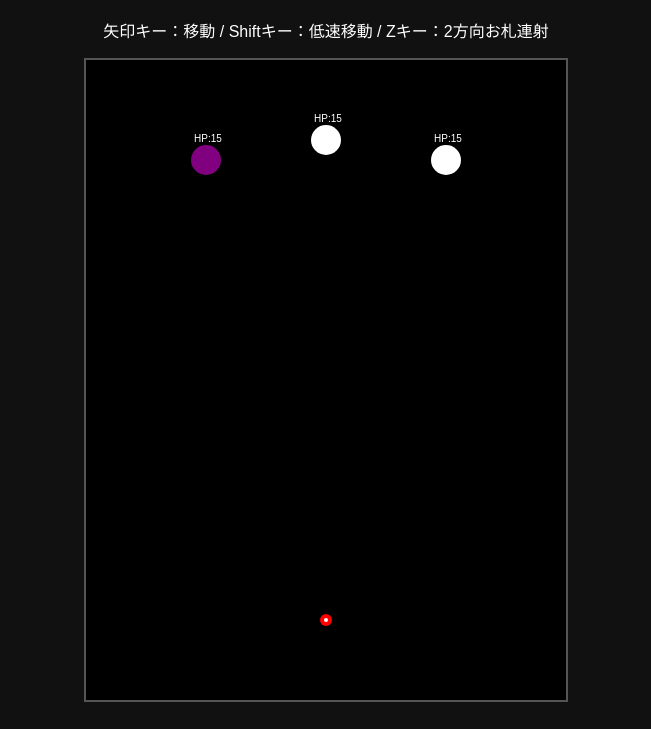
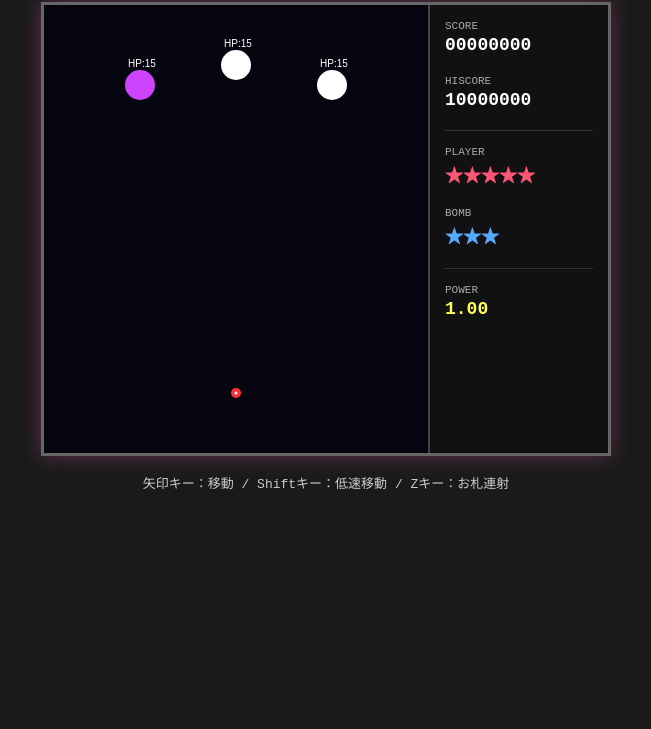
Before and after one commit to charky0704/Touhou-gensakuden, a plain HTML site: page index.html in a window 1280 px wide. Shown: the part 71-800 px from the top of the page, without its empty margins (314-965 px from the left). Drawn offline with Linux system fonts and the light colour scheme.

Commit message:
Update index.html

```diff
--- a/index.html
+++ b/index.html
@@ -4,25 +4,109 @@
     <meta charset="UTF-8">
     <title>東方幻作伝</title>
     <style>
-        body { background-color: #111; color: #fff; text-align: center; font-family: sans-serif; margin-top: 20px; }
-        canvas { background-color: #000; display: block; margin: 0 auto; border: 2px solid #555; }
+        body {
+            background-color: #1a1a1a;
+            color: #fff;
+            text-align: center;
+            font-family: 'Courier New', monospace;
+            margin: 0;
+            padding-top: 20px;
+        }
+        h1 { margin: 5px 0 15px 0; font-size: 22px; letter-spacing: 2px; color: #ffccff; }
+        /* ゲーム全体を横並びにするコンテナ */
+        #game-container {
+            display: inline-flex;
+            background-color: #000;
+            border: 3px solid #666;
+            box-shadow: 0 0 20px rgba(255,100,200,0.3);
+        }
+        canvas {
+            background-color: #05050f;
+            display: block;
+        }
+        /* 右側の情報パネル（本家風） */
+        #ui-panel {
+            width: 180px;
+            background-color: #111;
+            border-left: 2px solid #444;
+            padding: 15px;
+            text-align: left;
+            box-sizing: border-box;
+            font-size: 14px;
+        }
+        .ui-section {
+            margin-bottom: 20px;
+        }
+        .ui-label {
+            color: #aaa;
+            font-size: 11px;
+            margin-bottom: 3px;
+        }
+        .ui-value {
+            color: #fff;
+            font-size: 18px;
+            font-weight: bold;
+        }
     </style>
 </head>
 <body>
-    <h1>東方幻作伝 〜 霊夢装備実験場</h1>
-    <p>矢印キー：移動 / Shiftキー：低速移動 / Zキー：2方向お札連射</p>
-    <canvas id="gameCanvas" width="480" height="640"></canvas>
+    <h1>東方幻作伝 〜 Danmaku Prototype</h1>
+
+    <div id="game-container">
+        <!-- プレイ画面（キャンバス） -->
+        <canvas id="gameCanvas" width="384" height="448"></canvas>
+
+        <!-- 本家風の右側ステータスパネル -->
+        <div id="ui-panel">
+            <div class="ui-section">
+                <div class="ui-label">SCORE</div>
+                <div id="score-val" class="ui-value">00000000</div>
+            </div>
+            <div class="ui-section">
+                <div class="ui-label">HISCORE</div>
+                <div class="ui-value">10000000</div>
+            </div>
+            <hr style="border:0; border-top:1px solid #333; margin:15px 0;">
+            <div class="ui-section">
+                <div class="ui-label">PLAYER</div>
+                <div id="lives-val" class="ui-value" style="color: #ff5577;">★★★★★</div>
+            </div>
+            <div class="ui-section">
+                <div class="ui-label">BOMB</div>
+                <div id="bombs-val" class="ui-value" style="color: #55aaff;">★★★</div>
+            </div>
+            <hr style="border:0; border-top:1px solid #333; margin:15px 0;">
+            <div class="ui-section">
+                <div class="ui-label">POWER</div>
+                <div class="ui-value" style="color: #ffff55;">1.00</div>
+            </div>
+        </div>
+    </div>
+
+    <p style="margin-top: 15px; font-size: 13px; color: #ccc;">
+        矢印キー：移動 / Shiftキー：低速移動 / Zキー：お札連射
+    </p>
 
     <script>
         const canvas = document.getElementById('gameCanvas');
         const ctx = canvas.getContext('2d');
 
-        let player = { x: 240, y: 560, normalSpeed: 5, slowSpeed: 2, radius: 4 };
+        let player = {
+            x: canvas.width / 2,
+            y: canvas.height - 60,
+            normalSpeed: 4.5,
+            slowSpeed: 2,
+            radius: 3.5,
+            lives: 5,
+            bombs: 3,
+            score: 0
+        };
+
         let bullets = [];
         let enemies = [
-            { x: 120, y: 100, radius: 15, hp: 15 },
-            { x: 240, y: 80,  radius: 15, hp: 15 },
-            { x: 360, y: 100, radius: 15, hp: 15 }
+            { x: 96,  y: 80, radius: 15, hp: 15 },
+            { x: 192, y: 60, radius: 15, hp: 15 },
+            { x: 288, y: 80, radius: 15, hp: 15 }
         ];
         let keys = {};
         let shootInterval = 0;
@@ -31,26 +115,21 @@
         window.addEventListener('keyup', (e) => keys[e.key.toLowerCase()] = false);
 
         function update() {
-            // Shiftキーが押されているかでスピードを切り替え（低速移動）
             let currentSpeed = keys['shift'] ? player.slowSpeed : player.normalSpeed;
 
             // 移動処理
-            if ((keys['arrowleft'] || keys['a']) && player.x > 10) player.x -= currentSpeed;
-            if ((keys['arrowright'] || keys['d']) && player.x < canvas.width - 10) player.x += currentSpeed;
-            if ((keys['arrowup'] || keys['w']) && player.y > 10) player.y -= currentSpeed;
-            if ((keys['arrowdown'] || keys['s']) && player.y < canvas.height - 10) player.y += currentSpeed;
+            if ((keys['arrowleft'] || keys['a']) && player.x > 12) player.x -= currentSpeed;
+            if ((keys['arrowright'] || keys['d']) && player.x < canvas.width - 12) player.x += currentSpeed;
+            if ((keys['arrowup'] || keys['w']) && player.y > 12) player.y -= currentSpeed;
+            if ((keys['arrowdown'] || keys['s']) && player.y < canvas.height - 12) player.y += currentSpeed;
 
             // Zキーで2方向のお札を発射
             if (keys['z']) {
                 shootInterval++;
                 if (shootInterval >= 5) {
-                    // 高速時は少し外側に広がり、低速時は真直ぐ近くを飛ぶような調整も可能
-                    let offset = keys['shift'] ? 6 : 12;
-
-                    // 左右2発を同時に生成（真上に向かって発射）
-                    bullets.push({ x: player.x - offset, y: player.y - 10, speed: 12, angle: -Math.PI / 2 });
-                    bullets.push({ x: player.x + offset, y: player.y - 10, speed: 12, angle: -Math.PI / 2 });
-
+                    let offset = keys['shift'] ? 5 : 10;
+                    bullets.push({ x: player.x - offset, y: player.y - 8, speed: 12, angle: -Math.PI / 2 });
+                    bullets.push({ x: player.x + offset, y: player.y - 8, speed: 12, angle: -Math.PI / 2 });
                     shootInterval = 0;
                 }
             } else {
@@ -63,7 +142,6 @@
                 b.x += Math.cos(b.angle) * b.speed;
                 b.y += Math.sin(b.angle) * b.speed;
 
-                // 画面外に出たら消す
                 if (b.x < 0 || b.x > canvas.width || b.y < 0 || b.y > canvas.height) {
                     bullets.splice(i, 1);
                     continue;
@@ -78,27 +156,34 @@
                         bullets.splice(i, 1);
                         if (e.hp <= 0) {
                             enemies.splice(j, 1);
+                            player.score += 100;
                         }
                         break;
                     }
                 }
             }
 
-            // 敵が全滅したら復活
+            // 敵が全滅したら復活 ＆ スコアラージボーナス
             if (enemies.length === 0) {
+                player.score += 500;
                 enemies = [
-                    { x: 100 + Math.random() * 280, y: 80 + Math.random() * 50, radius: 15, hp: 15 },
-                    { x: 100 + Math.random() * 280, y: 80 + Math.random() * 50, radius: 15, hp: 15 },
-                    { x: 100 + Math.random() * 280, y: 80 + Math.random() * 50, radius: 15, hp: 15 }
+                    { x: 80 + Math.random() * 220,  y: 60 + Math.random() * 40, radius: 15, hp: 15 },
+                    { x: 80 + Math.random() * 220,  y: 60 + Math.random() * 40, radius: 15, hp: 15 },
+                    { x: 80 + Math.random() * 220,  y: 60 + Math.random() * 40, radius: 15, hp: 15 }
                 ];
             }
+
+            // HTML側のUI数値をリアルタイム更新
+            document.getElementById('score-val').innerText = String(player.score).padStart(8, '0');
+            document.getElementById('lives-val').innerText = '★'.repeat(Math.max(0, player.lives));
+            document.getElementById('bombs-val').innerText = '★'.repeat(Math.max(0, player.bombs));
         }
 
         function draw() {
             ctx.clearRect(0, 0, canvas.width, canvas.height);
 
             // 敵の描画
-            ctx.fillStyle = 'purple';
+            ctx.fillStyle = '#cc44ff';
             enemies.forEach(e => {
                 ctx.beginPath();
                 ctx.arc(e.x, e.y, e.radius, 0, Math.PI * 2);
@@ -114,31 +199,32 @@
                 ctx.save();
                 ctx.translate(b.x, b.y);
                 ctx.rotate(b.angle + Math.PI / 2);
-                ctx.fillRect(-3, -6, 6, 12);
+                ctx.fillRect(-2, -5, 4, 10);
                 ctx.restore();
             });
 
-            // 自機の描画（Shiftを押すと当たり判定の白い点がハッキリ見える東方仕様）
-            ctx.fillStyle = 'red';
+            // 自機の描画
+            ctx.fillStyle = '#ff3333';
             ctx.beginPath();
-            ctx.arc(player.x, player.y, 6, 0, Math.PI * 2);
+            ctx.arc(player.x, player.y, 5, 0, Math.PI * 2);
             ctx.fill();
 
+            // 低速移動時の当たり判定コア（本家おなじみの赤白デザイン）
             if (keys['shift']) {
-                // 低速移動中は当たり判定（白いコア）を強調
                 ctx.fillStyle = 'white';
                 ctx.beginPath();
-                ctx.arc(player.x, player.y, 3, 0, Math.PI * 2);
+                ctx.arc(player.x, player.y, 2.5, 0, Math.PI * 2);
                 ctx.fill();
-                ctx.strokeStyle = 'cyan';
+
+                ctx.strokeStyle = '#00ffff';
                 ctx.lineWidth = 1;
                 ctx.beginPath();
-                ctx.arc(player.x, player.y, player.radius + 3, 0, Math.PI * 2);
+                ctx.arc(player.x, player.y, 10, 0, Math.PI * 2);
                 ctx.stroke();
             } else {
                 ctx.fillStyle = 'white';
                 ctx.beginPath();
-                ctx.arc(player.x, player.y, 2, 0, Math.PI * 2);
+                ctx.arc(player.x, player.y, 1.5, 0, Math.PI * 2);
                 ctx.fill();
             }
         }
```
